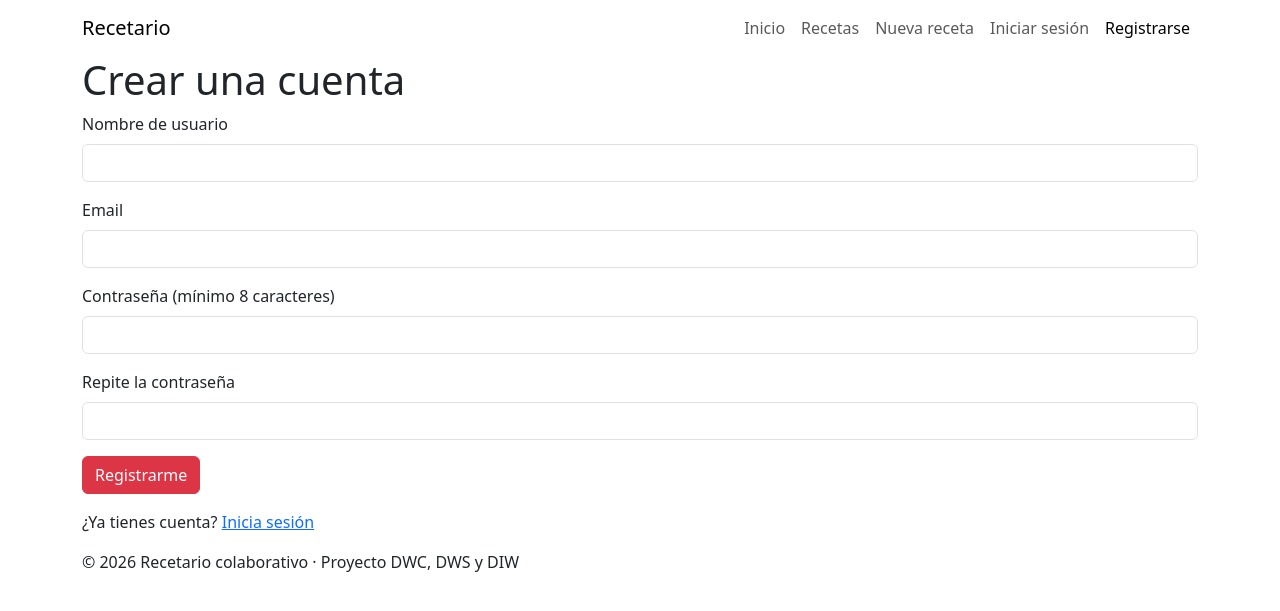
After one commit to Pablobc1208/Recetario, a PHP site: page /registro.php in a window 1280 px wide. The commit adds this page. Shown: the top 611 px of the page. Run offline with PHP 8.4, Linux system fonts and the light colour scheme; a stand-in replaces the project's code that opens the database connection; some libraries are stand-ins or nearby versions.

Commit message:
Add user registration, login and logout.  #15

```diff
--- a/PHP/nav.php
+++ b/PHP/nav.php
@@ -1,32 +1,38 @@
 <?php
 // Menú de navegación. Marca como activa la página indicada en $paginaActual.
 $enlaces = [
-    'inicio'  => ['url' => 'index.php',        'texto' => 'Inicio'],
-    'recetas' => ['url' => 'recetas.php',      'texto' => 'Recetas'],
-    'nueva'   => ['url' => 'formulario_receta.php', 'texto' => 'Nueva receta'],
+    'inicio' => ['url' => 'index.php', 'texto' => 'Inicio'],
+    'recetas' => ['url' => 'listado_recetas.php', 'texto' => 'Recetas'],
+    'nueva' => ['url' => 'formulario_receta.php', 'texto' => 'Nueva receta'],
 ];
 ?>
 <nav class="navbar navbar-expand-md navegacion">
     <div class="container">
         <a class="navbar-brand logo" href="index.php">Recetario</a>
-        <button class="navbar-toggler" type="button" data-bs-toggle="collapse"
-                data-bs-target="#menuPrincipal" aria-controls="menuPrincipal"
-                aria-expanded="false" aria-label="Abrir menú">
+        <button class="navbar-toggler" type="button" data-bs-toggle="collapse" data-bs-target="#menuPrincipal"
+            aria-controls="menuPrincipal" aria-expanded="false" aria-label="Abrir menú">
             <span class="navbar-toggler-icon"></span>
         </button>
         <div class="collapse navbar-collapse" id="menuPrincipal">
             <ul class="navbar-nav ms-auto">
                 <?php foreach ($enlaces as $clave => $enlace): ?>
                     <li class="nav-item">
-                        <a class="nav-link <?= $clave === $paginaActual ? 'active' : '' ?>"
-                           <?= $clave === $paginaActual ? 'aria-current="page"' : '' ?>
-                           href="<?= $enlace['url'] ?>"><?= $enlace['texto'] ?></a>
+                        <a class="nav-link <?= $clave === $paginaActual ? 'active' : '' ?>" <?= $clave === $paginaActual ? 'aria-current="page"' : '' ?> href="<?= $enlace['url'] ?>"><?= $enlace['texto'] ?></a>
                     </li>
                 <?php endforeach; ?>
                 <?php if (isset($_SESSION['usuario'])): ?>
+                    <li class="nav-item"><span class="nav-link">Hola,
+                            <?= htmlspecialchars($_SESSION['usuario'], ENT_QUOTES, 'UTF-8') ?></span></li>
                     <li class="nav-item"><a class="nav-link" href="logout.php">Cerrar sesión</a></li>
                 <?php else: ?>
-                    <li class="nav-item"><a class="nav-link" href="login.php">Iniciar sesión</a></li>
+                    <li class="nav-item">
+                        <a class="nav-link <?= $paginaActual === 'login' ? 'active' : '' ?>" <?= $paginaActual === 'login' ? 'aria-current="page"' : '' ?> href="login.php">Iniciar sesión</a>
+                    </li>
+                    <li class="nav-item">
+                        <a class="nav-link <?= $paginaActual === 'registro' ? 'active' : '' ?>"
+                            <?= $paginaActual === 'registro' ? 'aria-current="page"' : '' ?>
+                            href="registro.php">Registrarse</a>
+                    </li>
                 <?php endif; ?>
             </ul>
         </div>
--- /dev/null
+++ b/PHP/registro.php
@@ -0,0 +1,113 @@
+<?php
+session_start();
+
+// Un usuario con sesión iniciada no necesita registrarse.
+if (isset($_SESSION['id_usuario'])) {
+    header('Location: listado_recetas.php');
+    exit;
+}
+
+require_once __DIR__ . '/conexion.php';
+/** @var PDO $pdo */
+
+$errores = [];
+$nombreUsuario = '';
+$email = '';
+
+if ($_SERVER['REQUEST_METHOD'] === 'POST') {
+    // 1. Recoger los datos del formulario.
+    $nombreUsuario = trim($_POST['nombre_usuario'] ?? '');
+    $email = trim($_POST['email'] ?? '');
+    $emailValido = filter_input(INPUT_POST, 'email', FILTER_VALIDATE_EMAIL);
+    $contrasena = $_POST['contrasena'] ?? '';
+    $repetir = $_POST['repetir_contrasena'] ?? '';
+
+    // 2. Validar en el servidor (aunque el HTML ya tenga required).
+    if (strlen($nombreUsuario) < 3 || strlen($nombreUsuario) > 50) {
+        $errores[] = 'El nombre de usuario debe tener entre 3 y 50 caracteres.';
+    }
+    if (!$emailValido || strlen($email) > 100) {
+        $errores[] = 'Escribe un email válido (máximo 100 caracteres).';
+    }
+    if (strlen($contrasena) < 8) {
+        $errores[] = 'La contraseña debe tener al menos 8 caracteres.';
+    }
+    if ($contrasena !== $repetir) {
+        $errores[] = 'Las dos contraseñas no coinciden.';
+    }
+
+    // 3. Comprobar que el nombre de usuario y el email no están ya registrados.
+    if (empty($errores)) {
+        $stmt = $pdo->prepare('SELECT nombre_usuario, email FROM usuarios WHERE nombre_usuario = ? OR email = ?');
+        $stmt->execute([$nombreUsuario, $emailValido]);
+        foreach ($stmt->fetchAll() as $existente) {
+            if ($existente['nombre_usuario'] === $nombreUsuario) {
+                $errores[] = 'Ese nombre de usuario ya está en uso.';
+            }
+            if ($existente['email'] === $emailValido) {
+                $errores[] = 'Ya hay una cuenta con ese email.';
+            }
+        }
+    }
+
+    // 4. Guardar el usuario. La contraseña se guarda cifrada con password_hash, nunca en claro.
+    if (empty($errores)) {
+        try {
+            $stmt = $pdo->prepare('INSERT INTO usuarios (nombre_usuario, email, contrasena) VALUES (:nombre, :email, :contrasena)');
+            $stmt->execute([
+                ':nombre' => $nombreUsuario,
+                ':email' => $emailValido,
+                ':contrasena' => password_hash($contrasena, PASSWORD_DEFAULT),
+            ]);
+            $_SESSION['mensaje'] = ['tipo' => 'exito', 'texto' => 'Cuenta creada. Ya puedes iniciar sesión.'];
+            header('Location: login.php');
+            exit;
+        } catch (PDOException $e) {
+            error_log($e->getMessage());
+            $errores[] = 'No se ha podido crear la cuenta. Inténtalo de nuevo.';
+        }
+    }
+}
+
+// Título de la pestaña y enlace activo del menú.
+$titulo = 'Registrarse';
+$paginaActual = 'registro';
+require_once __DIR__ . '/header.php';
+?>
+<h1>Crear una cuenta</h1>
+
+<?php if (!empty($errores)): ?>
+    <ul class="alert alert-danger" role="alert">
+        <?php foreach ($errores as $error): ?>
+            <li><?= htmlspecialchars($error, ENT_QUOTES, 'UTF-8') ?></li>
+        <?php endforeach; ?>
+    </ul>
+<?php endif; ?>
+
+<form method="post" action="registro.php" class="formulario-sesion">
+    <div class="mb-3">
+        <label for="nombre_usuario" class="form-label">Nombre de usuario</label>
+        <input type="text" id="nombre_usuario" name="nombre_usuario" class="form-control" minlength="3" maxlength="50"
+            required autocomplete="username" value="<?= htmlspecialchars($nombreUsuario, ENT_QUOTES, 'UTF-8') ?>">
+    </div>
+    <div class="mb-3">
+        <label for="email" class="form-label">Email</label>
+        <input type="email" id="email" name="email" class="form-control" maxlength="100" required autocomplete="email"
+            value="<?= htmlspecialchars($email, ENT_QUOTES, 'UTF-8') ?>">
+    </div>
+    <div class="mb-3">
+        <label for="contrasena" class="form-label">Contraseña (mínimo 8 caracteres)</label>
+        <input type="password" id="contrasena" name="contrasena" class="form-control" minlength="8" required
+            autocomplete="new-password">
+    </div>
+    <div class="mb-3">
+        <label for="repetir_contrasena" class="form-label">Repite la contraseña</label>
+        <input type="password" id="repetir_contrasena" name="repetir_contrasena" class="form-control" minlength="8"
+            required autocomplete="new-password">
+    </div>
+    <button type="submit" class="btn btn-danger">Registrarme</button>
+</form>
+
+<p class="mt-3">¿Ya tienes cuenta? <a href="login.php">Inicia sesión</a></p>
+
+<?php require_once __DIR__ . '/footer.php'; ?>
```
Also changed, not shown: PHP/login.php (added, +72 -0 lines), PHP/logout.php (added, +12 -0 lines).
